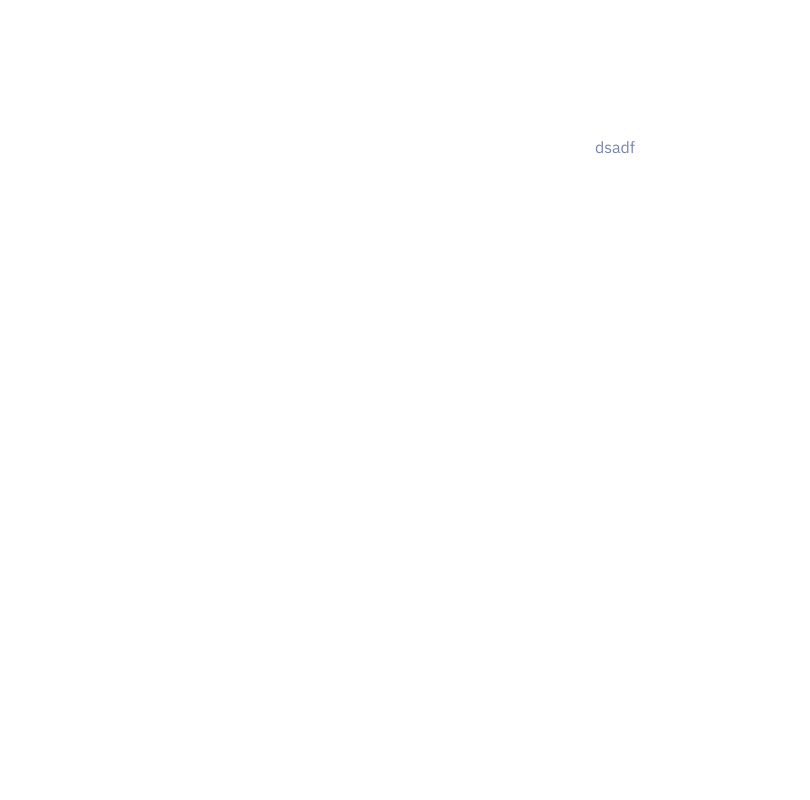
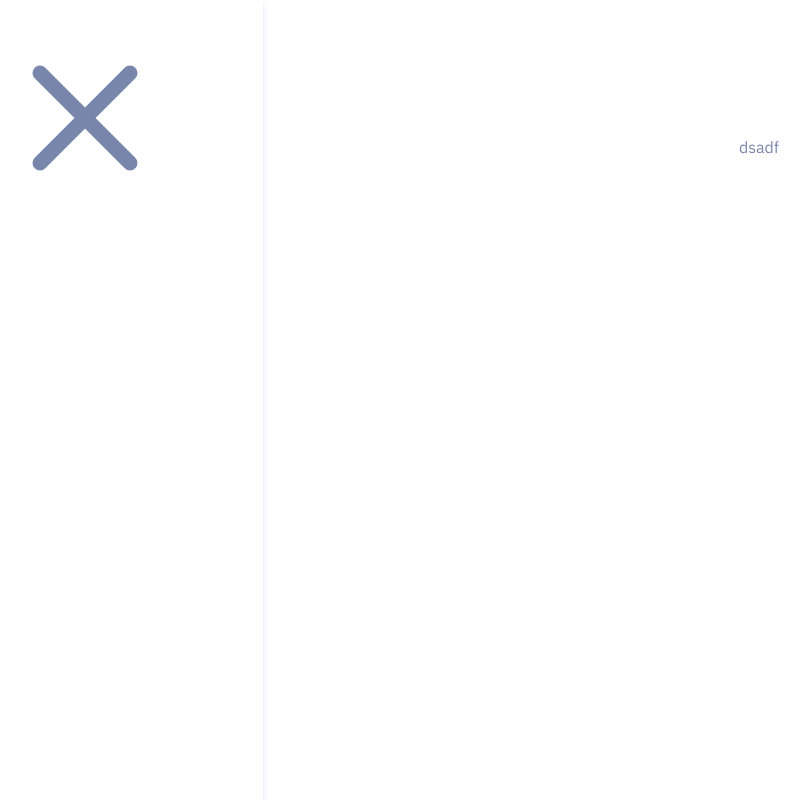
Before and after one commit to mmnsrti/artistryaI, a Next.js app: page / in a window 1280 px wide. Shown: the whole page, without its empty margins (25-835 px from the left). Built offline with nearby package versions, Linux system fonts and the light colour scheme.

Commit message:
added side bar and made login with clerck

```diff
--- /dev/null
+++ b/app/(auth)/sign-in/[[...signin-in]]/page.tsx
@@ -0,0 +1,8 @@
+import { SignIn } from "@clerk/nextjs";
+import React from "react";
+
+const SignInPage = () => {
+  return <SignIn />;
+};
+
+export default SignInPage;
--- /dev/null
+++ b/app/(auth)/sign-up/[[...signup-up]]/page.tsx
@@ -0,0 +1,8 @@
+import { SignUp } from "@clerk/nextjs";
+import React from "react";
+
+const SignUpPage = () => {
+  return <SignUp />;
+};
+
+export default SignUpPage;
--- a/app/(root)/layout.tsx
+++ b/app/(root)/layout.tsx
@@ -1,8 +1,10 @@
+import SideBar from "@/components/shared/SideBar";
 import React from "react";
 
 const Layout = ({ children }: { children: React.ReactNode }) => {
   return (
     <main className="root">
+      <SideBar/>
       <div className="root-container">
         <div className="wrapper"> {children}</div>
       </div>
--- a/app/layout.tsx
+++ b/app/layout.tsx
@@ -2,15 +2,18 @@ import type { Metadata } from "next";
 import { IBM_Plex_Sans } from "next/font/google";
 import "./globals.css";
 import { cn } from "@/lib/utils";
+import { ClerkProvider } from "@clerk/nextjs";
 
-const IBMPlex = IBM_Plex_Sans({  subsets: ["latin"]
- , weight:['400', '700'] ,
- variable: '--font-ibm-plex' ,
- });
+const IBMPlex = IBM_Plex_Sans({
+  subsets: ["latin"],
+  weight: ["400", "700"],
+  variable: "--font-ibm-plex",
+});
 
 export const metadata: Metadata = {
   title: "Artistry AI",
-  description: "Artistry AI is a cutting-edge platform leveraging artificial intelligence to unleash your creativity. Our intuitive tools empower users to explore new artistic horizons, offering a seamless experience from conception to realization. Created with Next.js, Artistry AI delivers unparalleled performance and flexibility, ensuring a smooth journey for every artist",
+  description:
+    "Artistry AI is a cutting-edge platform leveraging artificial intelligence to unleash your creativity. Our intuitive tools empower users to explore new artistic horizons, offering a seamless experience from conception to realization. Created with Next.js, Artistry AI delivers unparalleled performance and flexibility, ensuring a smooth journey for every artist",
 };
 
 export default function RootLayout({
@@ -19,8 +22,12 @@ export default function RootLayout({
   children: React.ReactNode;
 }>) {
   return (
-    <html lang="en">
-      <body className={cn('font-IBMPlex antialiased', IBMPlex.variable)}>{children}</body>
-    </html>
+    <ClerkProvider appearance={{ variables:{colorPrimary: '#624cf5'}}}>
+      <html lang="en">
+        <body className={cn("font-IBMPlex antialiased", IBMPlex.variable)}>
+          {children}
+        </body>
+      </html>
+    </ClerkProvider>
   );
 }
--- /dev/null
+++ b/components/shared/SideBar.tsx
@@ -0,0 +1,18 @@
+import Image from 'next/image'
+import Link from 'next/link'
+import React from 'react'
+
+const SideBar = () => {
+  return (
+    <aside className='sidebar'>
+        <div className='flex size-full flex-col gap-4'>
+
+      <Link href='/' className='sidebar-logo'>
+        <Image src='/assets/icons/close.svg' alt='logo' width={180} height={28}/>
+      </Link>
+        </div>
+    </aside>
+  )
+}
+
+export default SideBar
```
